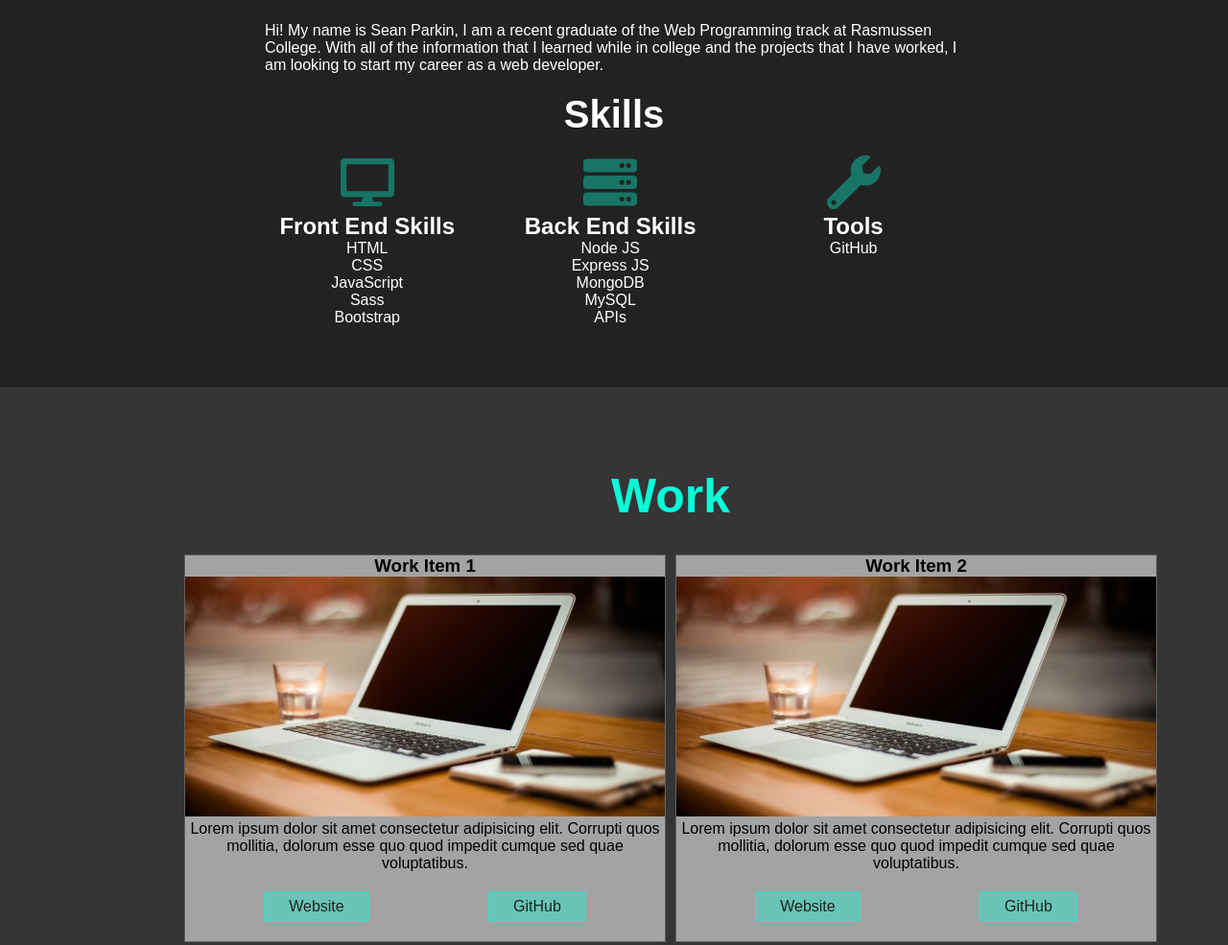
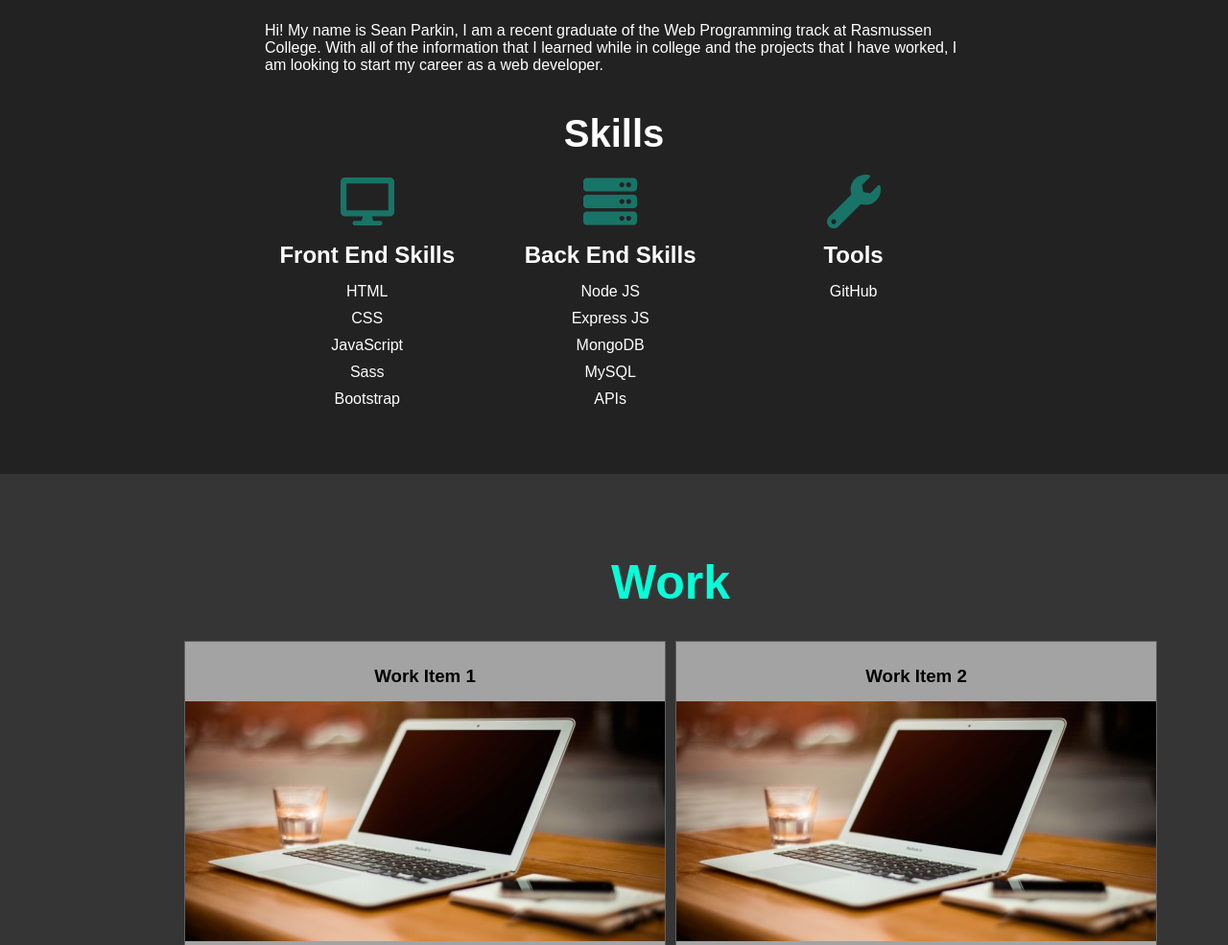
Before and after one commit to minnecoder/personal-site-gatsby, a Gatsby site: page / in a window 1280 px wide. Shown: the part 939-1924 px from the top of the page at 96% size. Built offline with nearby package versions, Linux system fonts and the light colour scheme; Gatsby itself is replaced by a stand-in of ours.

Commit message:
Made some visual adjustments

```diff
--- a/package.json
+++ b/package.json
@@ -5,6 +5,7 @@
   "version": "0.1.0",
   "author": "Kyle Mathews <mathews.kyle@gmail.com>",
   "dependencies": {
+    "@hot-loader/react-dom": "github:hot-loader/react-dom",
     "gatsby": "^2.2.8",
     "gatsby-cli": "^2.4.17",
     "gatsby-image": "^2.0.34",
@@ -20,7 +21,7 @@
     "npm": "^6.9.0",
     "prop-types": "^15.7.2",
     "react": "^16.8.5",
-    "react-dom": "^16.8.5",
+
     "react-fontawesome": "^1.6.1",
     "react-helmet": "^5.2.0",
     "react-hot-loader": "^4.8.0",
--- a/src/components/about.js
+++ b/src/components/about.js
@@ -24,7 +24,7 @@ const AboutPage = () => (
       <h4 className={styles.skillsHeader}>Skills</h4>
       <div className={styles.skillsSection}>
         <FaDesktop size={56} color={"#08fdd860"}/>
-        <h2 className="front-end-title">Front End Skills</h2>
+        <h2 className={styles.skillTitle}>Front End Skills</h2>
         <ul className="front-end-text">
           {FEskills.map(skill => (
             <li key={skill} className={styles.skillsItem}>
@@ -35,7 +35,7 @@ const AboutPage = () => (
       </div>
       <div className={styles.skillsSection}>
         <FaServer size={56} color={"#08fdd860"} />
-        <h2 className="back-end-title">Back End Skills</h2>
+        <h2 className={styles.skillTitle}>Back End Skills</h2>
         <ul className="back-end-text">
           {BEskills.map(skill => (
             <li key={skill} className={styles.skillsItem}>
@@ -46,7 +46,7 @@ const AboutPage = () => (
       </div>
       <div className={styles.skillsSection}>
         <FaWrench size={56} color={"#08fdd860"} />
-        <h2 className="web-app-title">Tools</h2>
+        <h2 className={styles.skillTitle}>Tools</h2>
         <ul className="web-app-text">
           {OtherSkills.map(skill => (
             <li key={skill} className={styles.skillsItem}>
--- a/src/components/about.module.css
+++ b/src/components/about.module.css
@@ -27,7 +27,7 @@
   .skillsHeader {
     font-size: 40px;
     text-align: center;
-    padding-bottom: 20px;
+    padding: 20px 0;
   }
   .skillsSection {
     float: left;
@@ -36,6 +36,7 @@
   }
   .skillsItem {
     list-style-type: none;
+    padding: 5px 0px;
   }
 
   .skillsimg {
@@ -43,3 +44,6 @@
     width: 64px;
     padding: 0px 5px;
   }
+  .skillTitle {
+    padding: 10px 0px;
+  }
--- a/src/components/header.module.css
+++ b/src/components/header.module.css
@@ -23,7 +23,7 @@
     min-height: 8vh;
     border-bottom: 1px solid #222;
     background: #222;
-    padding-top: 15px;
+    padding: 15px 0;
 }
 .logo {
     /* color: rgb(226,226,226); */
--- a/src/components/work.module.css
+++ b/src/components/work.module.css
@@ -46,13 +46,14 @@
       background: #a3a3a3;
       /* margin-bottom: 20px; */
     }
-    .workinfo {
+    .workInfo {
       order: 1;
+      padding: 10px 0;
     }
-    .workinfo p {
-      padding-top: 15px;
+    .workInfo p {
+      padding: 15px 15px 0 15px;
     }
-    .workinfo h3 {
+    .workInfo h3 {
       padding: 15px;
     }
     .workBtns {
@@ -70,7 +71,7 @@
       text-decoration: none;
     }
     .workBtn:hover {
-      background: #0db154
+      background: #08fdd8
     }
     .workimg {
     flex-basis: 100%;
```
Also changed, not shown: src/components/contact.js (+3 -4 lines), 1 other file.
